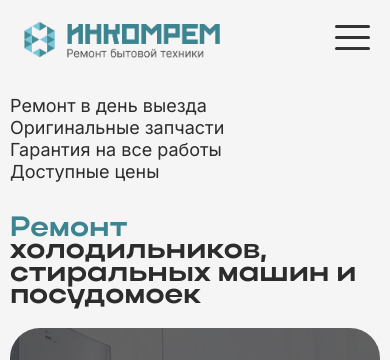
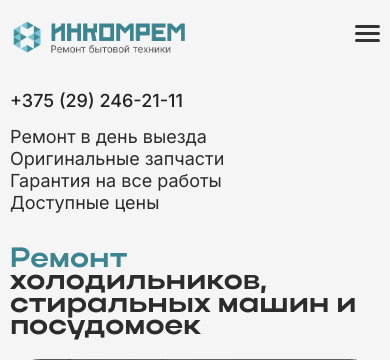
Before and after one commit to alekcandr1/repair, a PHP site: page /phpmail/ in a window 390 px wide. Shown: the top 360 px of the page. Run offline with PHP 8.4, Linux system fonts and the light colour scheme.

Commit message:
add phone to mobile ver

```diff
--- a/css/main.css
+++ b/css/main.css
@@ -10,6 +10,11 @@
 
 .menu-icon, .mobile-menu {
     display: none;
+}
+
+.phone-mobile-ver {
+    display: none;
+    font-size: 16px;
 }
 
 /* Preloader */
@@ -1687,9 +1692,17 @@ footer .submenu {
         flex-direction: column;
         align-items: flex-start;
     }
+    .phone-mobile-ver {
+        display: block;
+        padding-left: 10px;
+        padding-top: 10px;
+        font-size: 18px;
+        font-weight: 500;
+    }
 
     header {
         align-items: flex-start;
+        padding: 20px 10px 10px 10px;
     }
 
     .menu-icon {
@@ -1848,8 +1861,12 @@ footer .submenu {
     }
 
     .logo {
-        height: 40px;
+        height: 35px;
         width: auto;
+    }
+    .menu-icon {
+        width: 25px;
+        height: 17px;
     }
 
     .first-h2 {
@@ -1892,6 +1909,10 @@ footer .submenu {
 
     .popup-text button, .popup-text input {
         justify-content: center;
+    }
+   a.phone-white {
+        color: #f5f5f5;
+        text-decoration: none;
     }
 
     #first .btn {
@@ -1910,4 +1931,7 @@ footer .submenu {
     #first {
         padding-top: 80px;
     }
-}
+    .popup-content {
+        max-width: 320px;
+    }
+}
--- a/index.html
+++ b/index.html
@@ -172,6 +172,8 @@
 
 </header>
 <section id="first">
+    <a class="phone-mobile-ver" href="tel:+375292462111">+375 (29) 246-21-11</a>
+
     <div class="wrap first-points">
         <span>Ремонт в день выезда</span>
         <span>Оригинальные запчасти</span>
@@ -350,7 +352,7 @@
             </div>
             <div class="sale-bottom">
                 <div class="sale-texts">
-                    Задать вопросы можно по телефону +375 (29) 246-21-11<br />
+                    Задать вопросы можно по телефону <a class="phone-white" href="tel:+375292462111">+375 (29) 246-21-11</a><br />
                     Либо оставьте заявку и мы вам перезвоним:
                 </div>
                 <form class="callback-form" action="mail.class.php" method="post">
@@ -815,13 +817,13 @@
         <div class="form-block">
             <p class="map-pre-head">Контакты</p>
             <p class="map-head">Расскажите нам <br />о своей проблеме</p>
-            <p class="map-phone">+375 (29) 246-21-11</p>
+            <p class="map-phone"><a class="phone-white" href="tel:+375292462111">+375 (29) 246-21-11</a></p>
             <div class="time">
                 <p>Диспетчерская:<br />с 8:00 до 22:00</p>
                 <p>Выезд на ремонт:<br />Пн-Вс: с 10:00 до 22:00</p>
             </div>
 
-            <form class="map-form callback-form">
+            <form action="mail.class.php" class="map-form callback-form">
                 <input type="tel" class="mask-phone" placeholder="+375 (XX) XXX-XX-XX" required>
                 <button type="submit">
                     Перезвоните мне
@@ -929,7 +931,7 @@
         <div class="popup-text">
             <h2>Вызвать мастера</h2>
             <p class="popup-text-desc">Поможем определить неисправность техники<br />и оперативно выполним ремонт</p>
-            <form class="callback-form">
+            <form action="mail.class.php" class="callback-form">
                 <input type="tel" class="mask-phone" placeholder="+375 (XX) XXX-XX-XX" required>
                 <button type="submit">Оставить заявку</button>
             </form>
@@ -953,7 +955,7 @@
         <div class="popup-text">
             <h2>Заявка на обратный звонок</h2>
             <p class="popup-text-desc">Поможем определить неисправность техники<br />и оперативно выполним ремонт</p>
-            <form class="callback-form">
+            <form action="mail.class.php" class="callback-form">
                 <input type="tel" class="mask-phone" placeholder="+375 (XX) XXX-XX-XX" required>
                 <button type="submit">Оставить заявку</button>
             </form>
```
Also changed, not shown: mail.class.php (+4 -8 lines).
